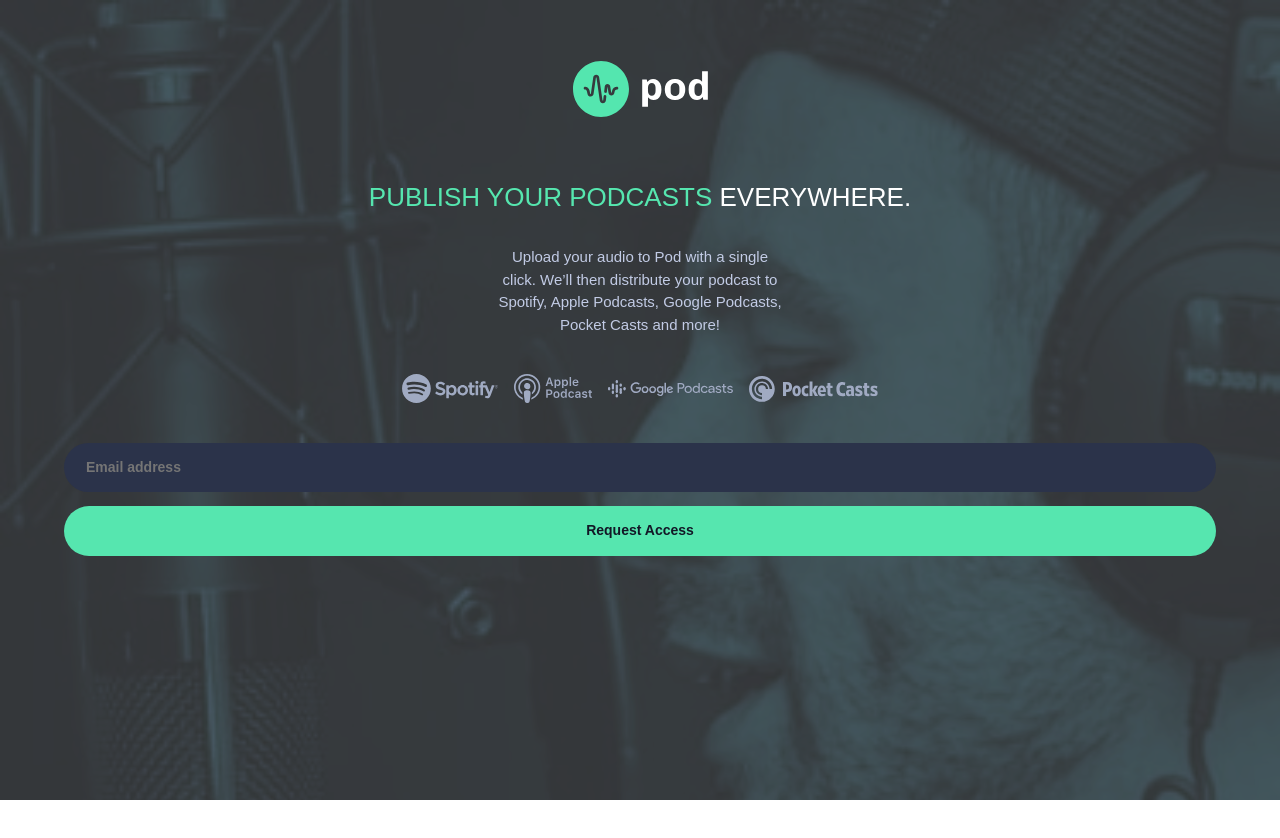
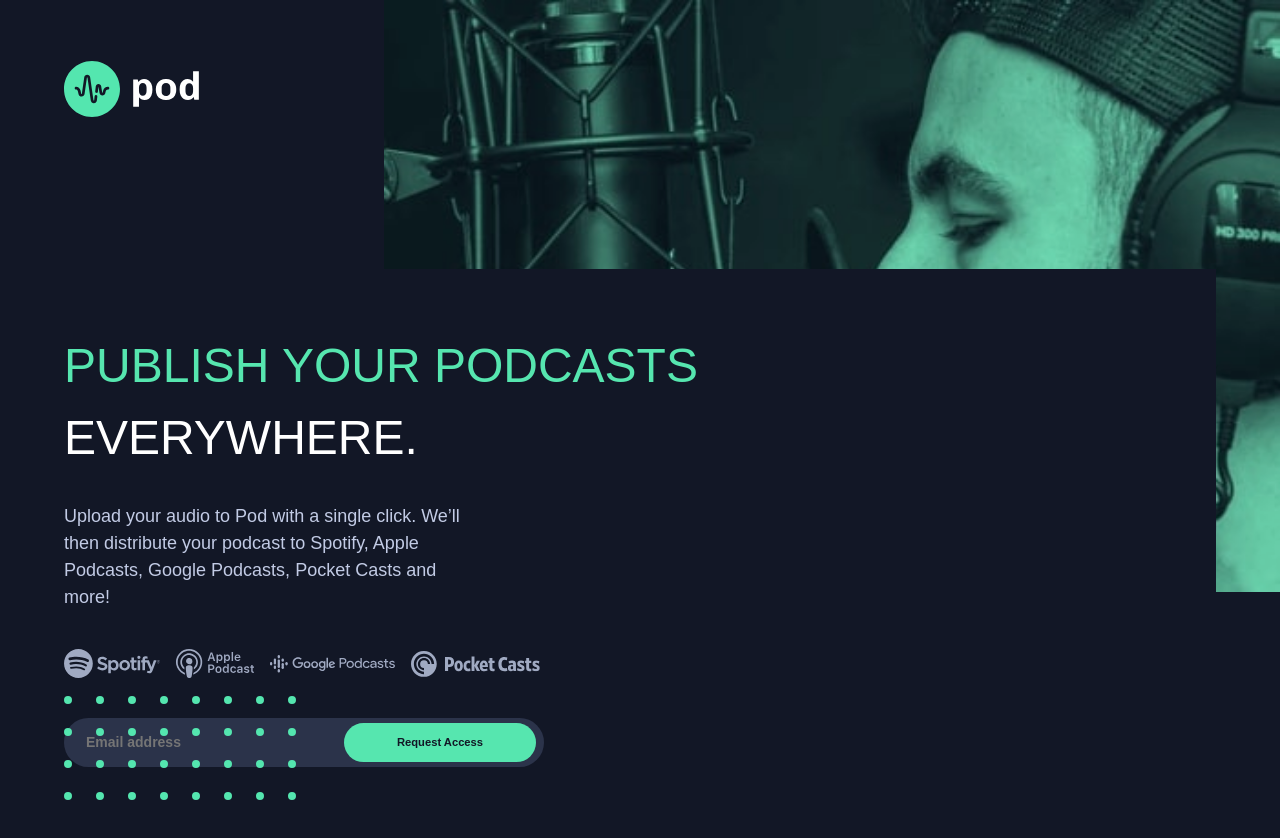
Before and after one commit to jmnyarega/pod-access-request, a website: page index.html in a window 1280 px wide. Drawn offline with Linux system fonts and the light colour scheme; a web font is replaced by a local one.

Commit message:
- Tablet

```diff
--- a/css/_global.scss
+++ b/css/_global.scss
@@ -3,14 +3,16 @@
 body {
     font-family: abstract.$ff-default;
     color: abstract.$very-light-blue;
+    background-color: abstract.$very-dark-blue;
     text-align: center;
+    overflow: hidden;
 
-    &::after {
+    &::before {
         content: "";
         background: no-repeat url(../assets/mobile/image-host.jpg);
-        background-color: abstract.$dark-blue;
         background-blend-mode: multiply;
-        opacity: 0.8;
+        background-color: inherit;
+        opacity: 0.9;
         background-size: cover;
         position: fixed;
         top: 0;
@@ -18,6 +20,29 @@
         left: 0;
         right: 0;
         z-index: -1;
+
+        @media (min-width: 45rem) {
+            background-image: url(../assets/tablet/image-host.jpg);
+            background-blend-mode: initial;
+            left: 30%;
+            bottom: 26vh;
+        }
+    }
+
+    @media (min-width: 45rem) {
+        &::after {
+            content: "";
+            background: no-repeat url(../assets/desktop/bg-pattern-dots.svg);
+            min-height: 6.5rem;
+            min-width: 14.5rem;
+            position: fixed;
+            bottom: 0;
+            left: 5%;
+        }
+    }
+
+    @media (min-width: 45rem) {
+        text-align: initial;
     }
 }
 
--- a/css/_reset.scss
+++ b/css/_reset.scss
@@ -23,12 +23,14 @@
 h3,
 h4,
 p,
+ul[class],
 ol[class],
 figure,
 blockquote,
 dl,
 dd {
 	margin: 0;
+	padding: 0;
 }
 
 /* Set core root defaults */
--- a/css/components/_button.scss
+++ b/css/components/_button.scss
@@ -8,4 +8,12 @@
     background-color: abstract.$light-green;
     color: abstract.$very-dark-blue;
     cursor: pointer;
+
+    transition: all 350ms linear;
+
+    &:hover, &:focus {
+        color: abstract.$light-green;
+        background-color: transparent;
+        border: 1px solid abstract.$light-green;
+    }
 }
--- a/css/components/_form.scss
+++ b/css/components/_form.scss
@@ -1,16 +1,44 @@
+@use 'abstract';
+
 .form {
     font-size: 0.875rem;
     font-weight: bold;
-    margin-top: 2.5rem;
-    padding-bottom: 5rem;
+    padding-top: 2.5rem;
+
+    form {
+        position: relative;
+        max-width: 30rem;
+        margin-inline: auto;
+        @media (min-width: 45rem) {
+            margin-inline: initial;
+        }
+    }
+
     .input, .button {
         width: 100%;
         padding: 0.9375em 1.5em;
         border-radius: 99em;
         font: inherit;
     }
-
     .input {
         margin-bottom: 0.875rem;
+        @media (min-width: 45rem) {
+            margin-bottom: 0;
+        }
+    }
+    .button {
+        @media (min-width: 45rem) {
+            position: absolute;
+            top: 0;
+            right: -1rem;
+            max-width: 15rem;
+            transform: scale(0.8);
+        }
+    }
+    @media (min-width: 45rem) {
+        background-color: abstract.$very-dark-blue;
+    }
+    &:hover {
+        outline: 1px solid red;
     }
 }
--- a/css/components/_hero.scss
+++ b/css/components/_hero.scss
@@ -1,12 +1,18 @@
 @use 'abstract';
 
 .hero {
-    margin-top: 3.8125rem;
+    padding-top: 3.8125rem;
     &__title {
         color: abstract.$light-green;
         font-weight: lighter;
         font-size: 1.625rem;
         text-transform: uppercase;
+        max-width: 30ch;
+        margin-inline: auto;
+        @media (min-width: 45rem) {
+            font-size: 3rem;
+            margin-inline: initial;
+        }
 
         span {
             color: abstract.$white;
@@ -18,5 +24,18 @@
         max-width: 35ch;
         margin-inline: auto;
         margin-top: 1.8125rem;
+        @media (min-width: 45rem) {
+            margin-inline: initial;
+            max-width: 40ch;
+            font-size: 1.125rem;
+        }
+    }
+
+    @media (min-width: 45rem) {
+        background-color: abstract.$very-dark-blue;
+    }
+
+    &:hover {
+        outline: 1px solid red;
     }
 }
--- a/css/components/_input.scss
+++ b/css/components/_input.scss
@@ -5,4 +5,10 @@
     border: 1px solid transparent;
     background-color: abstract.$dark-blue;
     color: inherit;
+
+    transition: all 300ms linear;
+
+    &:hover, &:focus {
+        border: 1px solid currentColor;
+    }
 }
--- a/css/components/_logo.scss
+++ b/css/components/_logo.scss
@@ -3,5 +3,15 @@
     img {
         width: max-content;
         margin-inline: auto;
+        @media (min-width: 45rem) {
+            margin-inline: initial;
+            width: initial;
+        }
+    }
+    &:hover {
+        outline: 1px solid red;
+    }
+    @media (min-width: 45rem) {
+        padding-bottom: 9.5rem;
     }
 }
--- a/css/components/_platforms.scss
+++ b/css/components/_platforms.scss
@@ -1,14 +1,26 @@
+@use 'abstract';
+
 .platforms {
+    ul {
         display: flex;
         justify-content: center;
         align-items: center;
         column-gap: 1rem;
 
-    margin-top: 2.375rem;
-
+        margin-inline: auto;
+        padding: 2.375rem 0 0 0;
+        @media (min-width: 45rem) {
+            margin: 0;
+            justify-content: start;
+            background-color: abstract.$very-dark-blue;
+        }
         li {
             list-style: none;
             padding: 0;
             margin: 0;
         }
     }
+    &:hover {
+        outline: 1px solid red;
+    }
+}
--- a/index.html
+++ b/index.html
@@ -16,8 +16,8 @@
     <header class="header container">
       <img src="./assets/desktop/logo.svg" alt="Pod request landing page" />
     </header>
-    <main>
-      <div class="hero container">
+    <main class="container">
+      <div class="hero">
         <h1 class="hero__title">
           Publish your podcasts <span>everywhere. </span>
         </h1>
@@ -27,24 +27,36 @@
           and more!
         </p>
       </div>
-      <ul class="platforms container">
+      <div class="platforms">
+        <ul>
           <li>
-          <img src="./assets/desktop/spotify.svg" alt="" />
+            <img src="./assets/desktop/spotify.svg" alt="Spotify podcast" />
           </li>
           <li>
-          <img src="./assets/desktop/apple-podcast.svg" alt="" />
+            <img src="./assets/desktop/apple-podcast.svg" alt="Apple podcast" />
           </li>
           <li>
-          <img src="./assets/desktop/google-podcasts.svg" alt="" />
+            <img
+              src="./assets/desktop/google-podcasts.svg"
+              alt="Google podcast"
+            />
           </li>
           <li>
-          <img src="./assets/desktop/pocket-casts.svg" alt="" />
+            <img src="./assets/desktop/pocket-casts.svg" alt="Pocket podcast" />
           </li>
         </ul>
-      <form class="form container" novalidate action="#0">
-        <input type="email" name="" class="input" placeholder="Email address" />
+      </div>
+      <div class="form">
+        <form novalidate action="#0">
+          <input
+            type="email"
+            name=""
+            class="input"
+            placeholder="Email address"
+          />
           <button type="submit" class="button">Request Access</button>
         </form>
+      </div>
     </main>
   </body>
 </html>
```
Also changed, not shown: css/index.css. Lines whose indentation alone changed are shown as unchanged.
